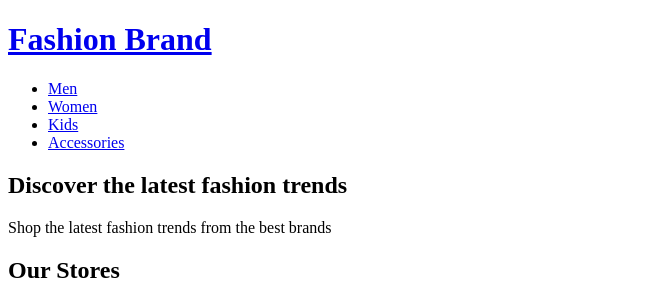
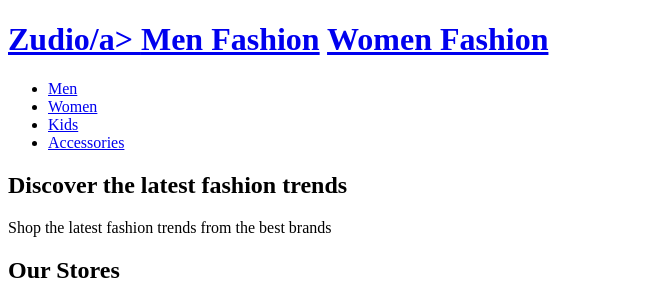
Before and after one commit to Vijay-2899/Clothing_Shop, a plain HTML site: page index.html in a window 1280 px wide. Shown: the top 301 px of the page, without its empty margins (0-663 px from the left). Drawn offline with Linux system fonts and the light colour scheme.

Commit message:
index_sample

```diff
--- a/index.html
+++ b/index.html
@@ -9,7 +9,10 @@
 <body>
     <header>
         <h1>
-            <a href="index.html">Fashion Brand</a>
+            <a href="index.html">Zudio/a>
+            <a href="men.html">Men Fashion</a>
+            <a href="women.html">Women Fashion</a>
+
         </h1>
         <nav>
             <ul>
```
